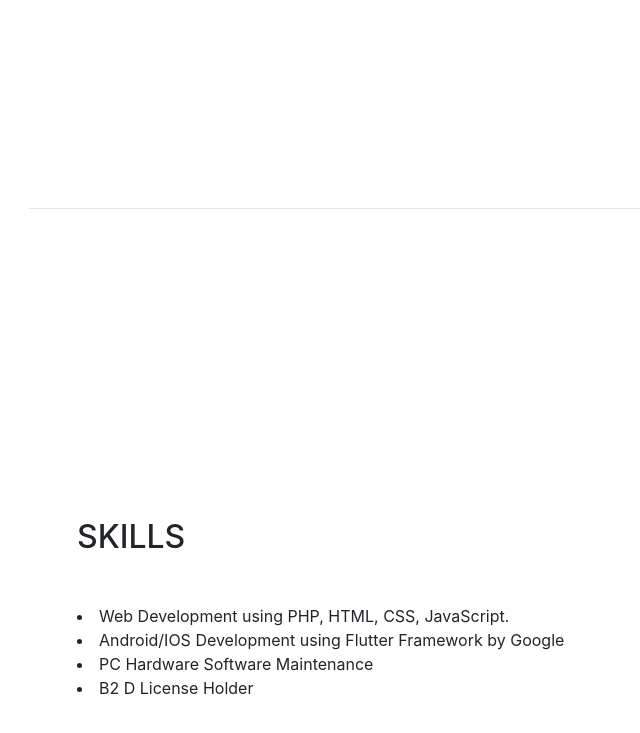
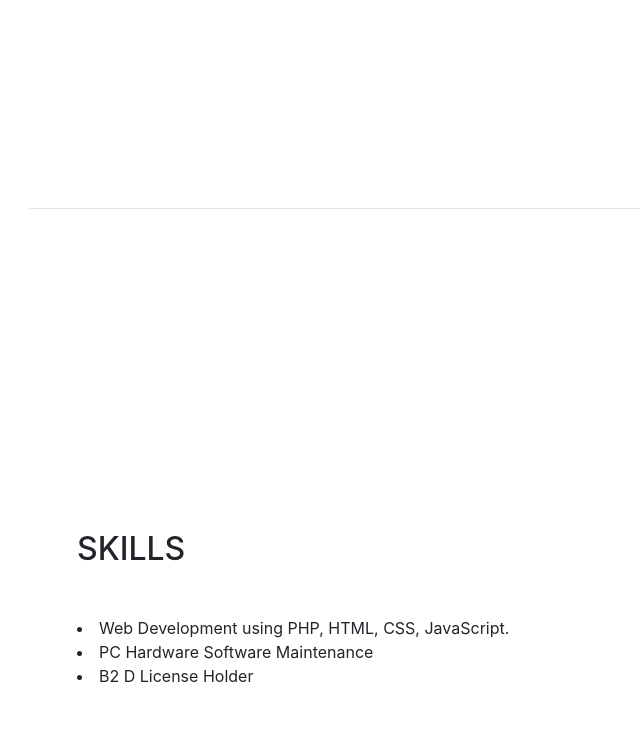
Before and after one commit to safuanyusoff/oldresume, a website with bundled scripts: page index.html in a window 1280 px wide. Shown: the part 3077-3810 px from the top of the page, without its empty margins (243-883 px from the left). Built offline with nearby package versions, Linux system fonts and the light colour scheme; a web font is replaced by a local one.

Commit message:
Update index.html

```diff
--- a/index.html
+++ b/index.html
@@ -196,10 +196,7 @@
               Web Development using PHP, HTML, CSS, JavaScript.
           </li>
 
-           <li>
-              <i class="fa-li fa fa-check"></i>
-              Android/IOS Development using Flutter Framework by Google
-          </li>
+
 
           <li>
               <i class="fa-li fa fa-check"></i>
```
